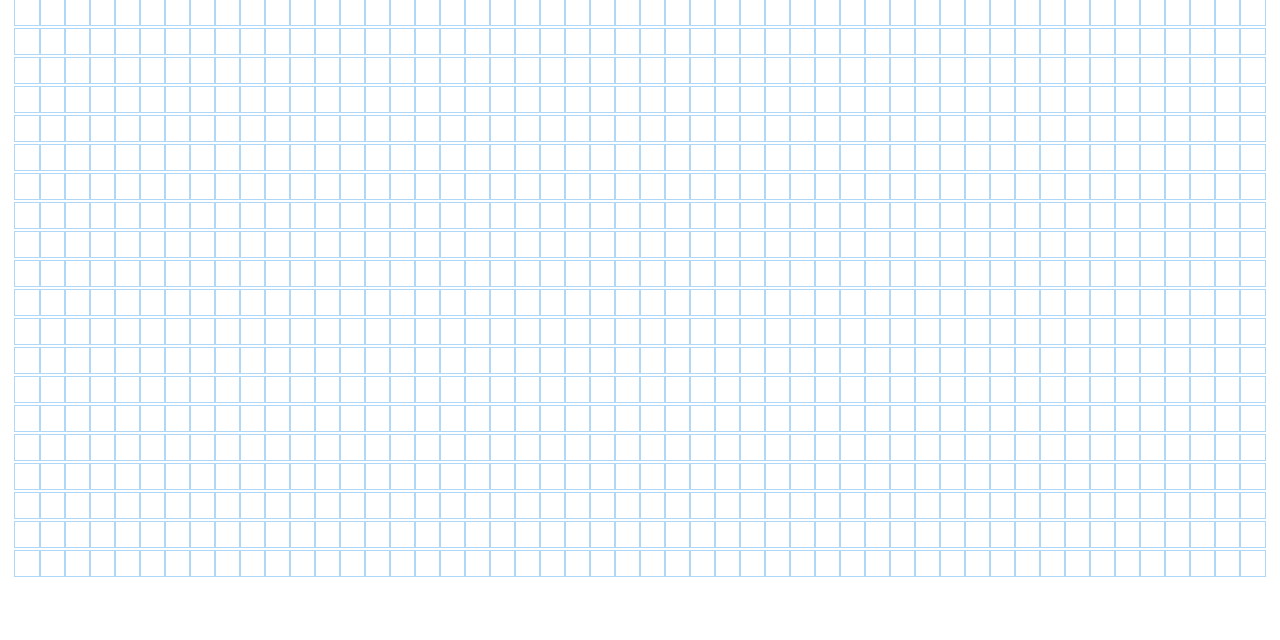
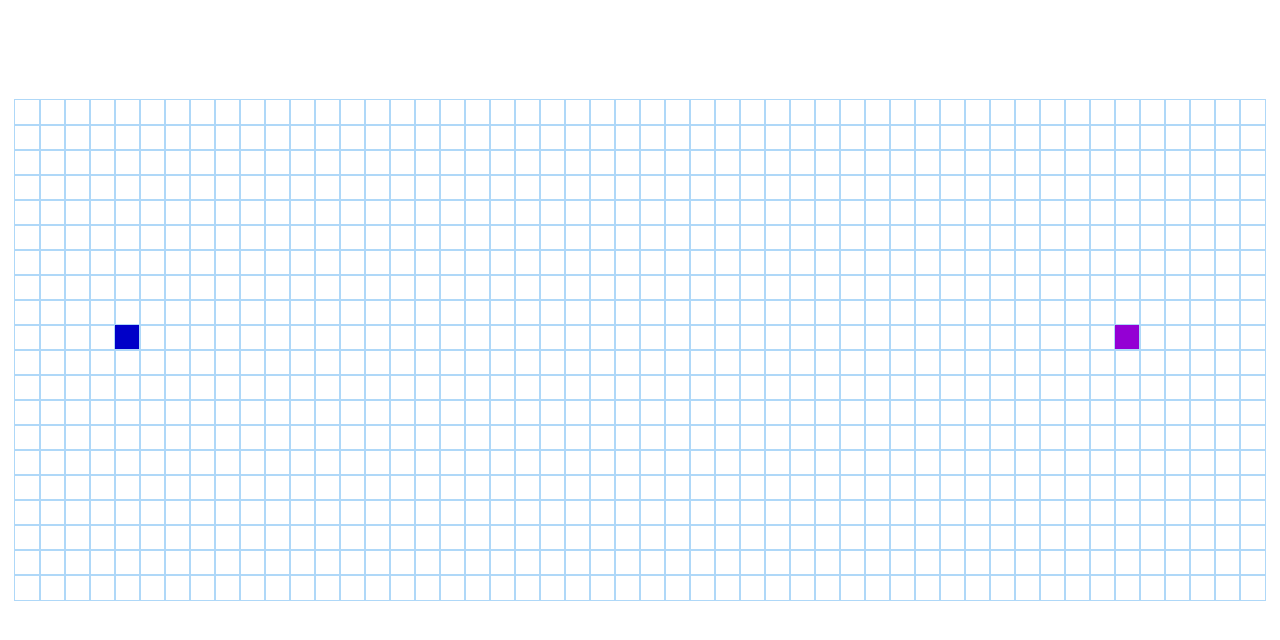
Before and after one commit to hfstarman/Pathfinder-React, a React (Create React App) app: page / in a window 1280 px wide. Shown: the top 640 px of the page. Built offline with nearby package versions, Linux system fonts and the light colour scheme.

Commit message:
added drawing and fixed row css bug

```diff
--- a/src/AstarVis/Grid/Grid.css
+++ b/src/AstarVis/Grid/Grid.css
@@ -0,0 +1,8 @@
+.grid {
+    margin: 100px 0 0;
+}
+
+.row {
+    /* Used to remove the space between rows */
+    font-size: 0;
+}
--- a/src/AstarVis/Grid/Grid.js
+++ b/src/AstarVis/Grid/Grid.js
@@ -1,55 +1,98 @@
 import React from 'react';
-import { Node } from '../Node/Node';
-import * as Mac from '../macros';
+import { Node, createNodeObj } from '../Node/Node';
+
+import './Grid.css';
+
+const   NUM_OF_ROWS = 20,
+        NUM_OF_COLS = 50;
 
 export class Grid extends React.Component {
     constructor(props) {
         super(props);
-        this.num_of_cols = Mac.NUM_OF_COLS;
-        this.num_of_rows = Mac.NUM_OF_ROWS;
+        this.num_of_cols = NUM_OF_COLS;
+        this.num_of_rows = NUM_OF_ROWS;
 
         let alpha_col = .1;
         let alpha_row = .5;
         this.state = {
-            nodes: [],
-            seekerRow: Math.floor((Mac.NUM_OF_ROWS - 1) * alpha_row),
-            seekerCol: Math.floor((Mac.NUM_OF_COLS - 1) * alpha_col),
-            targetRow: Math.floor((Mac.NUM_OF_ROWS - 1) * (1 - alpha_row)),
-            targetCol: Math.floor((Mac.NUM_OF_COLS - 1) * (1 - alpha_col))
+            gridData: [],
+            mousePressed: false,
+            seekerCoor: {
+                row: Math.floor((NUM_OF_ROWS - 1) * alpha_row),
+                col: Math.floor((NUM_OF_COLS - 1) * alpha_col)
+            },
+            targetCoor: {
+                row: Math.floor((NUM_OF_ROWS - 1) * (1 - alpha_row)),
+                col: Math.floor((NUM_OF_COLS - 1) * (1 - alpha_col))
+            }
         };
     }
 
     componentDidMount() {
-        const nodes = [];
-        for (let row = 0; row < Mac.NUM_OF_ROWS ; row++) {
-            const currRow = [];
-            for (let col = 0; col < Mac.NUM_OF_COLS; col++) {
-                currRow.push(<Node row={row} col={col} nodeType="empty" />);
-            }
-            nodes.push(currRow);
-        }
-
-        const   s_row = this.state.seekerRow,
-                s_col = this.state.seekerCol,
-                t_row = this.state.targetRow,
-                t_col = this.state.targetCol;
-        nodes[s_row][s_col] = <Node row={s_row} col={s_col} nodeType="seeker" />;
-        nodes[t_row][t_col] = <Node row={t_row} col={t_col} nodeType="target" />;
+        const initGrid = createStartingGrid(
+            this.num_of_rows,
+            this.num_of_cols,
+            this.state.seekerCoor,
+            this.state.targetCoor
+        );
 
         this.setState({
-            nodes: nodes
+            gridData: initGrid
         });
 
     }
 
+    handleMouseDown(row, col) {
+        const newGrid = changeNodeType(this.state.gridData, row, col, 'obstacle');
+        this.setState({
+            gridData: newGrid,
+            mousePressed: true
+        });
+    }
+
+    handleMouseEnter(row, col) {
+        if (!this.state.mousePressed) return;
+        const newGrid = changeNodeType(this.state.gridData, row, col, 'obstacle');
+        this.setState({
+            gridData: newGrid
+        });
+    }
+
+    handleMouseUp() {
+        this.setState({
+            mousePressed: false
+        });
+    }
+
     render() {
-        const nodes = this.state.nodes;
+        const gridData = this.state.gridData;
 
         return (
             <div className="grid">
                 {
-                    nodes.map( row => {
-                        return <div className="row">{row}</div>;
+                    gridData.map( (row, rowIndex) => {
+                        return (
+                            <div
+                            key={rowIndex}
+                            className="row">
+                                {
+                                    row.map( (node, nodeIndex) => {
+                                        const { row, col, nodeType } = node;
+                                        return (
+                                           <Node
+                                           key={nodeIndex}
+                                           row={row}
+                                           col={col}
+                                           nodeType={nodeType}
+
+                                           onMouseDown={ (row, col) => this.handleMouseDown(row, col) }
+                                           onMouseEnter={ (row, col) => this.handleMouseEnter(row, col) }
+                                           onMouseUp={ () => this.handleMouseUp() } />
+                                        );
+                                    })
+                                }
+                            </div>
+                        );
                     })
                 }
             </div>
@@ -57,3 +100,55 @@ export class Grid extends React.Component {
     }
 
 }
+
+const createStartingGrid = (rows, cols, seekerCoor, targetCoor) => {
+    const initGrid = [];
+        for (let row = 0; row < rows ; row++) {
+            const currRow = [];
+            for (let col = 0; col < cols; col++) {
+                currRow.push(createNodeObj(row, col, "empty"));
+            }
+            initGrid.push(currRow);
+        }
+
+        const   s_row = seekerCoor.row,
+                s_col = seekerCoor.col,
+                t_row = targetCoor.row,
+                t_col = targetCoor.col;
+        initGrid[s_row][s_col] = createNodeObj(s_row, s_col, "seeker");
+        initGrid[t_row][t_col] = createNodeObj(t_row, t_col, "target");
+
+    return initGrid;
+};
+
+
+//Test out if second createObstacle is better
+//maybe shove this into Node.js
+const createObstacle = (grid, row, col) => {
+    const newGrid = [...grid];
+    const node = newGrid[row][col];
+    node.nodeType = 'obstacle';
+
+    return newGrid;
+};
+
+
+const changeNodeType = (grid, row, col, newType) => {
+    const node = grid[row][col];
+
+    //If we shouldn't overwrite this node then don't
+    if (isNeeded(node)) return grid;
+
+    node.nodeType = newType;
+    return grid;
+}
+
+
+const isNeeded = (node) => {
+    const necessaryTypes = [
+        'seeker',
+        'target'
+    ];
+
+    return necessaryTypes.some(type => type === node.nodeType);
+};
--- a/src/AstarVis/Node/Node.css
+++ b/src/AstarVis/Node/Node.css
@@ -6,9 +6,13 @@
   }
 
 .node-seeker {
-    background-color: teal;
+    background-color: rgb(0,0,200);
 }
 
 .node-target {
-    background-color: violet;
+    background-color: rgb(148,0,212);
 }
+
+.node-obstacle {
+    background-color: rgb(25,25,35);
+}
--- a/src/AstarVis/Node/Node.js
+++ b/src/AstarVis/Node/Node.js
@@ -4,7 +4,7 @@ import './Node.css';
 
 
 export class Node extends React.Component {
-    constructor(props) {
+    /*constructor(props) {
         super(props);
         //this.coors = this.props.coors;
         this.row = this.props.row;
@@ -12,31 +12,52 @@ export class Node extends React.Component {
         this.nodeType = this.props.nodeType;
 
         this.state = {
-            nodeType: 'empty',
             predecessor: null,
             checked: false
         };
     }
 
-    set predecessor(newPred) {
+    setPredecessor(newPred) {
         this.setState({
             predecessor: newPred
         });
     }
 
-    set checked(newChecked) {
+    setChecked(newChecked) {
         this.setState({
             checked: newChecked
         });
-    }
+    }*/
 
 
     render() {
+        const {
+            row,
+            col,
+            nodeType,
+            onMouseDown,
+            onMouseEnter,
+            onMouseUp
+        } = this.props;
+
         return (
             <div
-            id={`node-${this.row}-${this.col}`}
-            className={`node ${this.nodeType}`} >
+            id={`node-${row}-${col}`}
+            className={`node node-${nodeType}`}
+            onMouseDown={ () => onMouseDown(row, col) }
+            onMouseEnter={ () => onMouseEnter(row, col) }
+            onMouseUp={ () => onMouseUp() } >
             </div>
         );
     }
 }
+
+export const createNodeObj = (row, col, nodeType) => {
+    return {
+        row: row,
+        col: col,
+        nodeType: nodeType,
+        predecessor: null,
+        isChecked: false
+    }
+};
```
